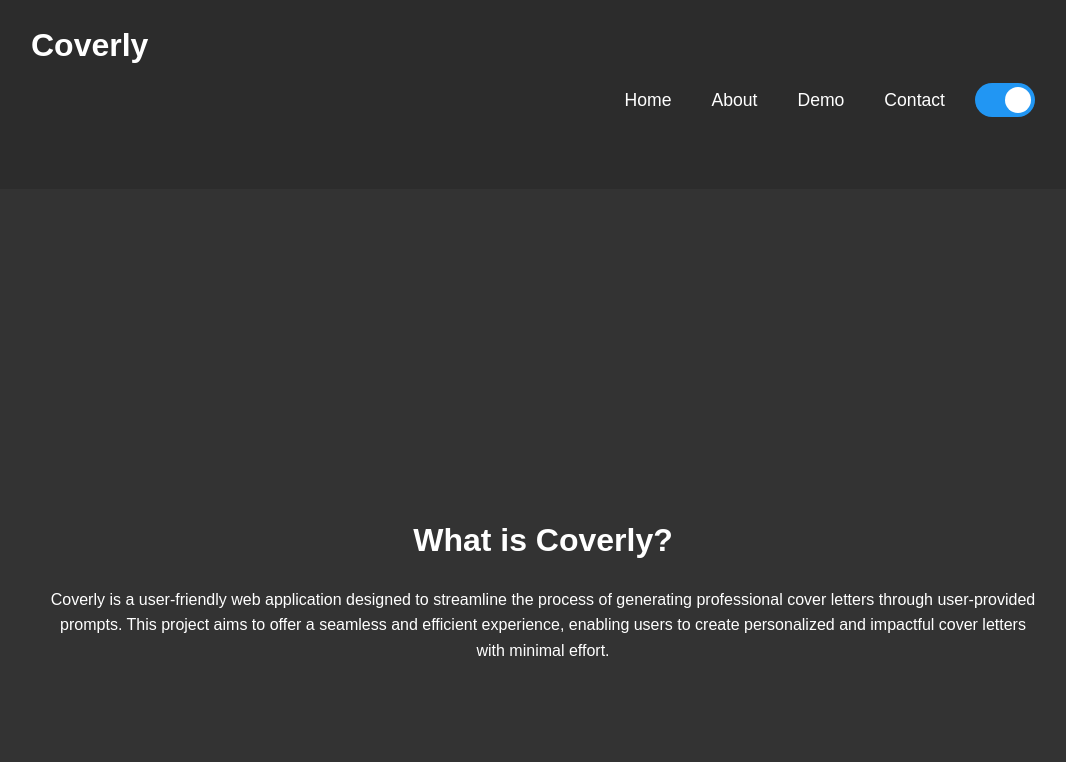
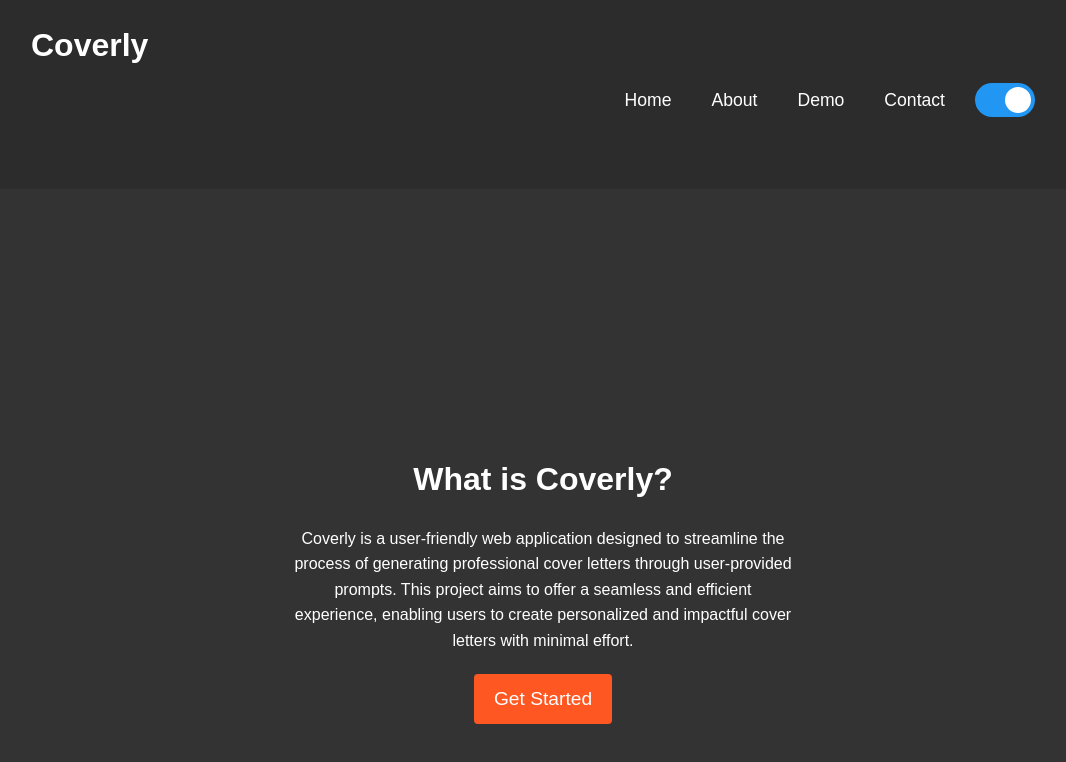
Before and after one commit to RyanFischback/Coverly, a Vue app in the folder client/: page /about in a window 1280 px wide. Shown: the top 762 px of the page, without its empty margins (97-1163 px from the left). Built offline with nearby package versions, Linux system fonts and the light colour scheme.

Commit message:
about page styles

```diff
--- a/client/src/views/About.vue
+++ b/client/src/views/About.vue
@@ -2,15 +2,18 @@
 <template>
   <div class="about-page">
     <section class="about">
-      <div class="container">
+      <div>
         <h2>What is Coverly?</h2>
-        <p>
+        <p class="text">
           Coverly is a user-friendly web application designed to streamline the
           process of generating professional cover letters through user-provided
           prompts. This project aims to offer a seamless and efficient
           experience, enabling users to create personalized and impactful cover
           letters with minimal effort.
         </p>
+        <router-link to="/demo" class="get-started-button"
+          >Get Started</router-link
+        >
       </div>
     </section>
   </div>
@@ -20,4 +23,8 @@
 
 <style>
 /* Add styles here */
+.text {
+  max-width: 500px;
+  text-align: center;
+}
 </style>
```
